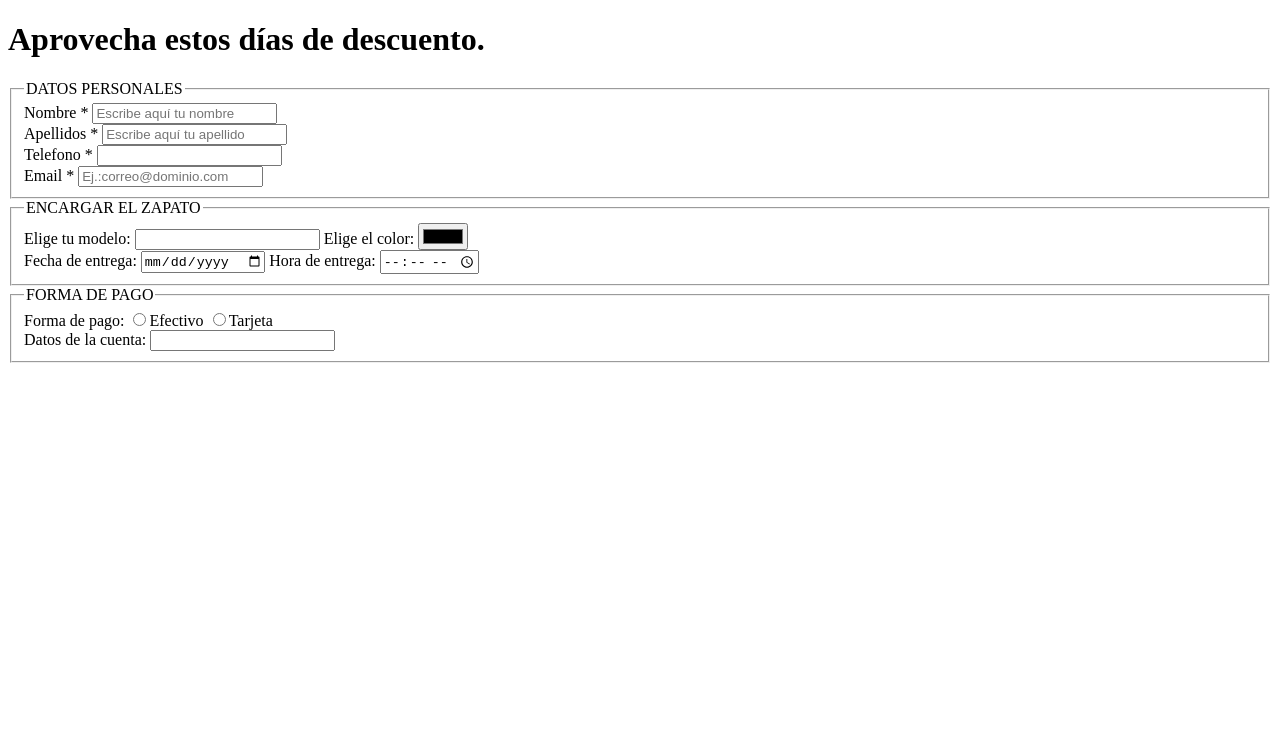
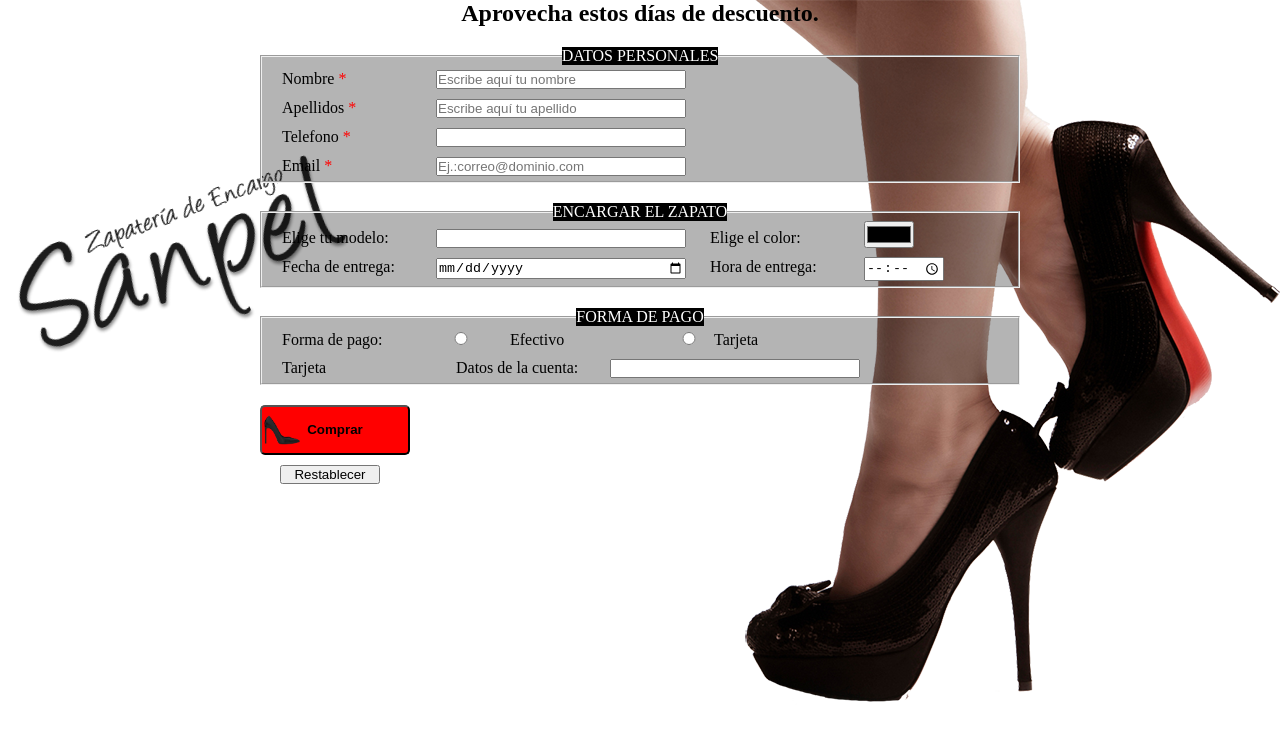
Before and after one commit to DiegoArmando-hub/Diego_CDATW, a plain HTML site: page ejercicio_CSS3/index.html in a window 1280 px wide. Drawn offline with Linux system fonts and the light colour scheme.

Commit message:
18_12_2024

```diff
--- /dev/null
+++ b/ejercicio_CSS3/css/estilo.css
@@ -0,0 +1,79 @@
+* {
+  margin: 0;
+  padding: 0;
+  box-sizing: border-box;
+}
+body {
+  background-image: url(../images/tacon.png);
+  background-repeat: no-repeat;
+  background-position: top right;
+  background-size: 45% cover;
+}
+main {
+  /* background-size: cover; revisar */
+  width: 800px;
+  margin: auto;
+}
+fieldset {
+  margin: 20px;
+  background-color: rgba(8, 8, 8, 0.3);
+}
+legend {
+  text-align: center;
+  background-color: black;
+  color: white;
+}
+input:focus {
+  background-color: rgba(252, 26, 26, 0.1);
+  border: 2px rgba(0, 0, 0, 1) solid;
+}
+h2 {
+  text-align: center;
+}
+label {
+  display: inline-block;
+  width: 170px;
+  padding: 5px 20px;
+}
+span{
+    color: red;
+}
+input {
+  width: 250px;
+  margin-bottom: 5px;
+}
+input[type="color"],
+input[type="radio"],
+select {
+  width: 50px;
+}
+input[type="time"],
+select {
+  width: 80px;
+}
+.env {
+  margin: 0px 20px;
+  background-color: red;
+  font-weight: bold;
+  /* padding: 5px; */
+  background-image: url(../images/taco_b.png);
+  background-repeat: no-repeat;
+  height: 50px;
+  width: 150px;
+  background-size: 40px;
+  background-position: left;
+  text-align: center;
+  border-radius: 5px;
+}
+.b_rest {
+  width: 100px;
+  margin-left: 40px;
+  margin-top: 10px;
+}
+div {
+  position: absolute;
+  top: 150px;
+  z-index: -1;
+  overflow: hidden;
+  transform: rotate(-20deg);
+}
--- a/ejercicio_CSS3/index.html
+++ b/ejercicio_CSS3/index.html
@@ -5,33 +5,29 @@
     <meta charset="UTF-8">
     <meta name="viewport" content="width=device-width, initial-scale=1.0">
     <title>Ejercicio CSS</title>
+    <link rel="stylesheet" href="css/estilo.css">
 </head>
 
 <body>
     <main>
-        <h1>Aprovecha estos días de descuento.</h1>
+        <h2>Aprovecha estos días de descuento.</h2>
+        <form action="/log.php">
             <fieldset>
                 <legend>DATOS PERSONALES</legend>
-            <label for="Nombre">Nombre <span>*</span></label>
-            <input type="text" name="nombres" id="nombres" placeholder="Escribe aquí tu nombre"><br>
+                <label for="nombre">Nombre <span>*</span></label>
+                <input type="text" name="nombres" id="nombre" placeholder="Escribe aquí tu nombre" required><br>
                 <label for="apellidos">Apellidos <span>*</span></label>
-            <input type="text" name="apellidos" id="apellidos" placeholder="Escribe aquí tu apellido"><br>
+                <input type="text" name="apellidos" id="apellidos" placeholder="Escribe aquí tu apellido" required><br>
                 <label for="tel">Telefono <span>*</span></label>
-            <input type="number" name="tel" id="tel"><br>
+                <input type="number" name="tel" id="tel" required><br>
                 <label for="correo">Email <span>*</span></label>
-            <input type="email" name="correo" id="correo" placeholder="Ej.:correo@dominio.com">
+                <input type="email" name="correo" id="correo" placeholder="Ej.:correo@dominio.com" required>
 
             </fieldset>
             <fieldset>
                 <legend>ENCARGAR EL ZAPATO</legend>
                 <label for="modelo">Elige tu modelo: </label>
-            <!-- <select name="modelo" id="modelo">
-                <option value="plano">Plano</option>
-                <option selected value="tacon">Tacon</option>
-                <option value="fiesta">Fiesta</option>
-            </select><br> -->
-
-            <input list="modelos" name="modelo">
+                <input list="modelos" name="modelo" id="modelo">
                 <datalist id="modelos">
                     <option value="Tacon">
                     <option value="Plano">
@@ -44,25 +40,26 @@
                 <input type="date" name="entrega" id="entrega">
                 <label for="hora">Hora de entrega:</label>
                 <input type="time" name="hora" id="hora">
-
-            <!-- <input list="modelo" name="modelo">
-            <datalist id="modelo">
-                <option value="Edge">
-                <option value="Firefox">
-                <option value="Chrome">
-                <option value="Opera">
-                <option value="Safari">
-              </datalist> -->
             </fieldset>
             <fieldset>
                 <legend>FORMA DE PAGO</legend>
                 <label for="pago">Forma de pago:</label>
-            <input type="radio" name="f_pago" id="pago">Efectivo
-            <input type="radio" name="f_pago" id="pago">Tarjeta <br>
+                <input  type="radio" name="pago" id="pagoe">
+                <label for="pagoe">Efectivo</label>
+                <input  type="radio" name="pago" id="pagot">Tarjeta <br>
+                <label for="pagot">Tarjeta</label>
                 <label for="cuenta">Datos de la cuenta:</label>
                 <input type="text" name="d_cuenta" id="cuenta">
             </fieldset>
+
+            <input class="env" type="submit" value="Comprar"><br>
+            <input class="b_rest" type="reset" value="Restablecer">
+        </form>
     </main>
+    <div>
+        <img src="images/zapateria-de-encargo-sanpel-logo.png" alt="">
+    </div>
+
 </body>
 
 </html>
```
Also changed, not shown: ejercicio_CSS3/estilo.css (deleted), ejercicio_CSS3/images/taco_b.png (added), 1 other file. Lines whose indentation alone changed are shown as unchanged.
